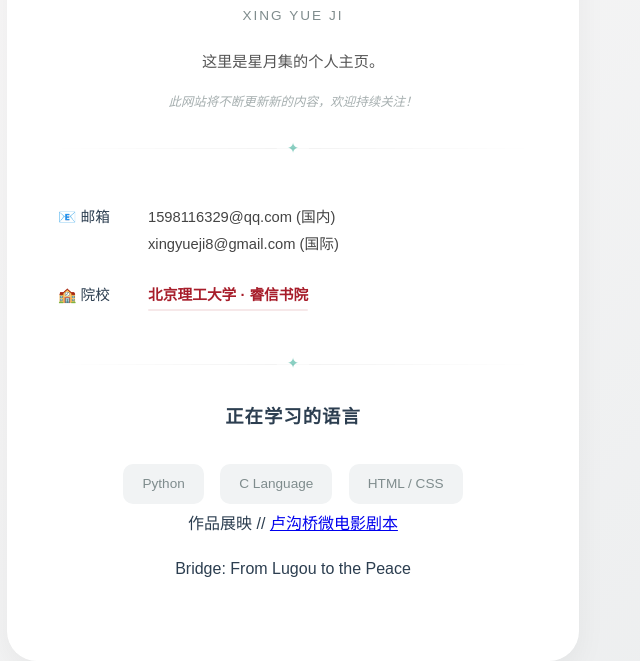
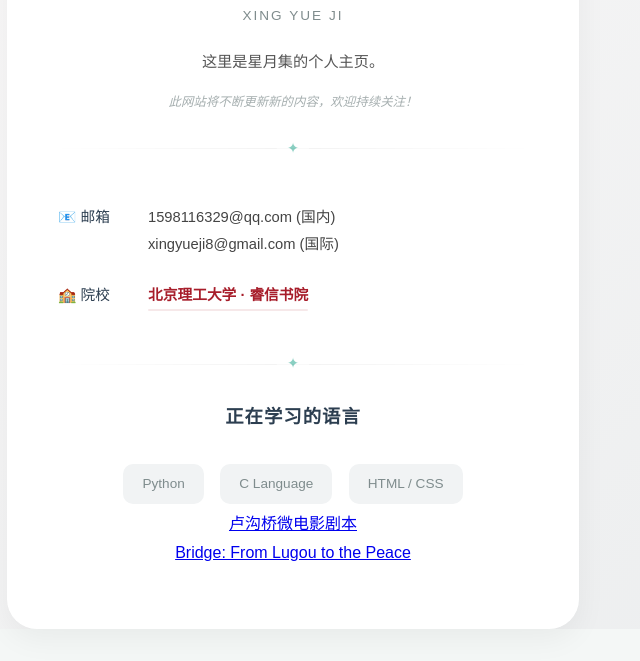
Before and after one commit to star-moon-sky1/picture, a plain HTML site: page index.html in a window 1280 px wide. Shown: the part 309-970 px from the top of the page, without its empty margins (347-987 px from the left). After the commit the page ends 938 px from the top, so only its background shows below. Drawn offline with Linux system fonts and the light colour scheme.

Commit message:
Update index.html

```diff
--- a/index.html
+++ b/index.html
@@ -332,11 +332,9 @@
 
           <section class="script-entry-section">
     <div class="script-wrapper">
-        <span class="script-prefix">作品展映 //</span>
         <a href="/Lugoubridge-screenplay.html" class="script-title-link">
-            卢沟桥微电影剧本
+            卢沟桥微电影剧本<br>Bridge: From Lugou to the Peace
         </a>
-        <p class="script-subtitle">Bridge: From Lugou to the Peace</p>
     </div>
 </section>
         </div>
```
